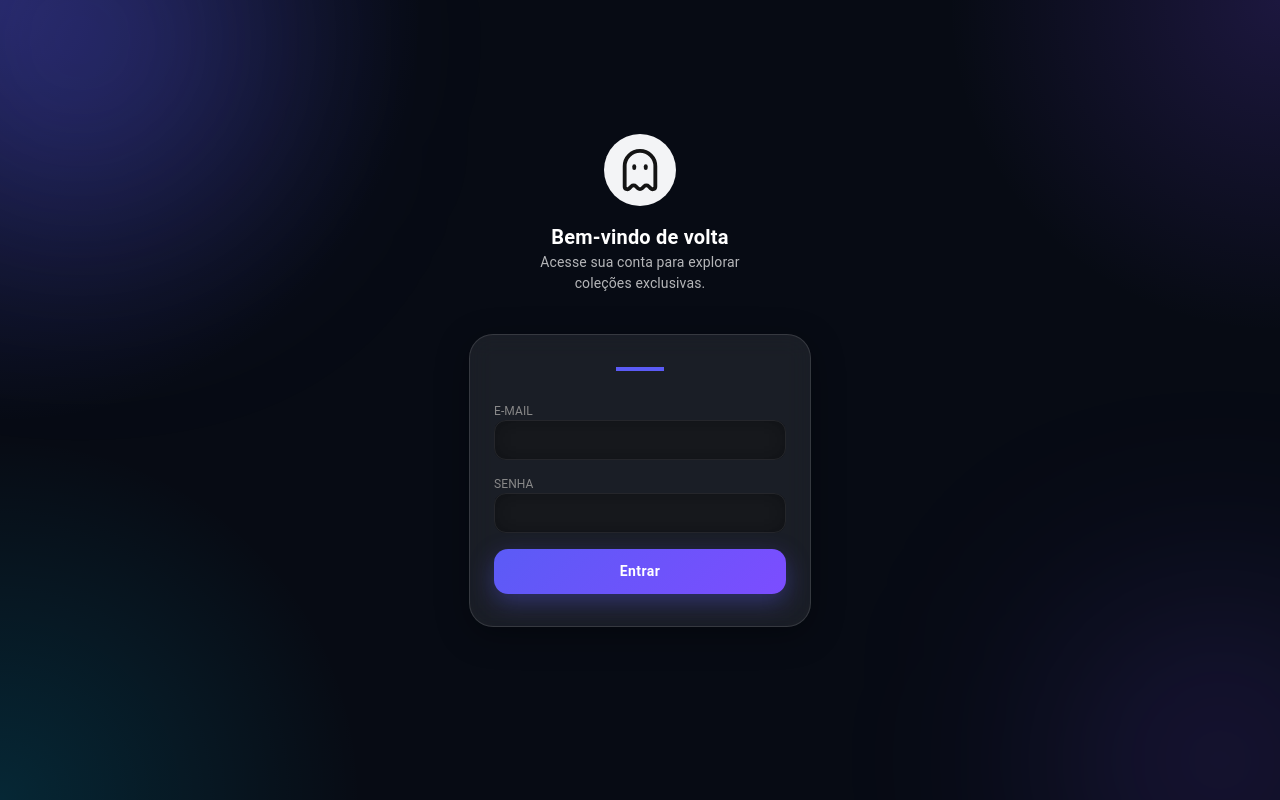
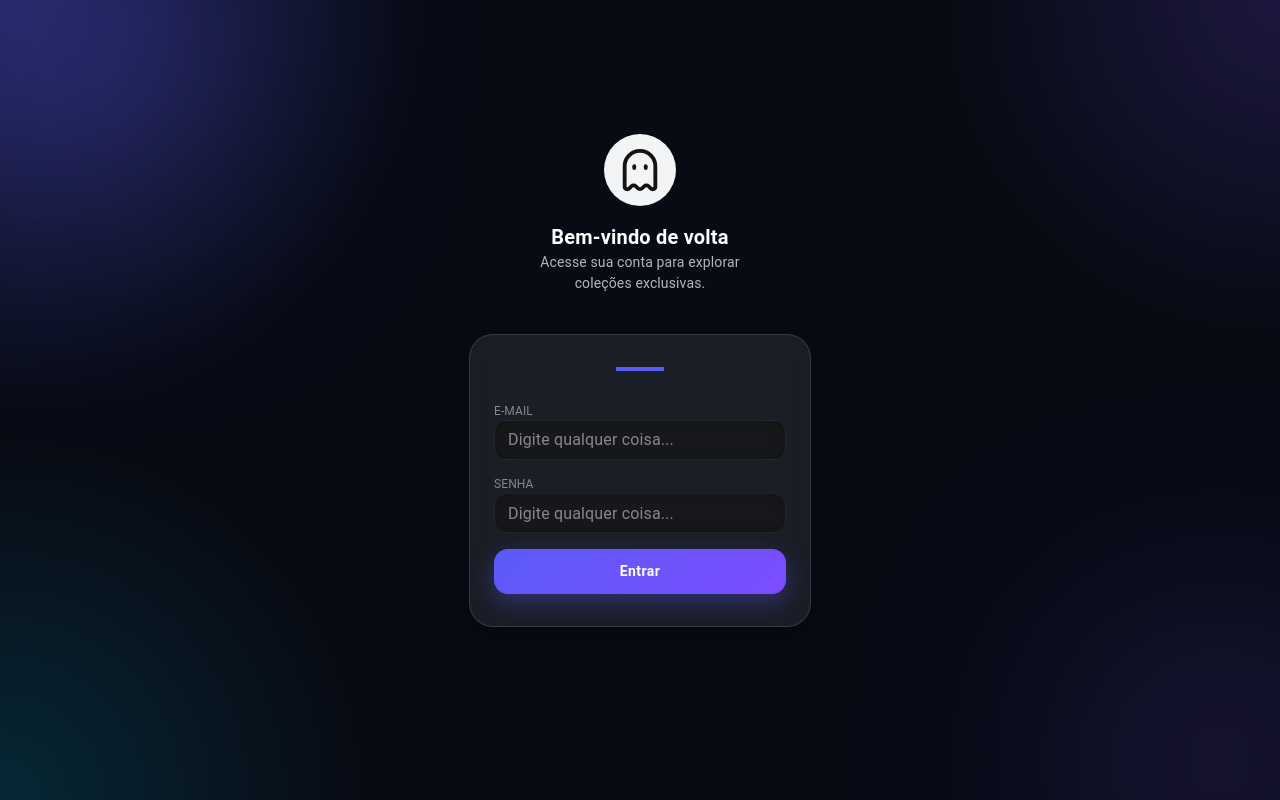
Before and after one commit to joaovictormendessilva/fantasmo-shop, a Next.js app: page /login in a window 1280 px wide. Built offline with nearby package versions, Linux system fonts and the light colour scheme; what @mui/material-nextjs would draw is missing.

Commit message:
feature: add placeholders

```diff
--- a/app/components/login-form/LoginForm.tsx
+++ b/app/components/login-form/LoginForm.tsx
@@ -46,12 +46,12 @@ export function LoginForm() {
     <Stack sx={{ gap: 2 }}>
       <Stack>
         <InputLabel>E-MAIL</InputLabel>
-        <TextField name="email" size="small" onChange={changeFormValues} />
+        <TextField name="email" placeholder="Digite qualquer coisa..." size="small" onChange={changeFormValues} />
       </Stack>
 
       <Stack>
         <InputLabel>SENHA</InputLabel>
-        <TextField name="password" size="small" onChange={changeFormValues} />
+        <TextField name="password" placeholder="Digite qualquer coisa..." size="small" onChange={changeFormValues} />
       </Stack>
 
       <Button variant="contained" onClick={handleLogin}>
```
